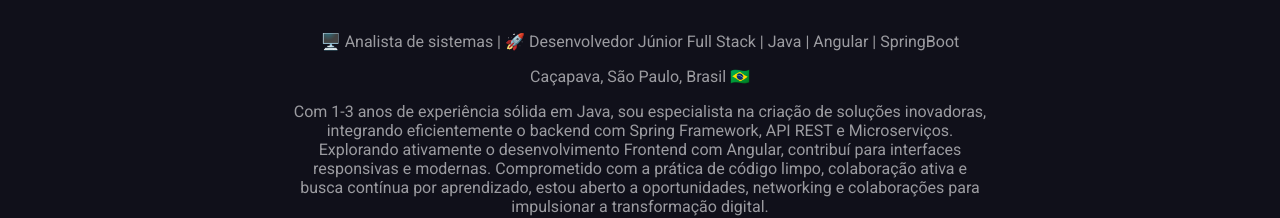
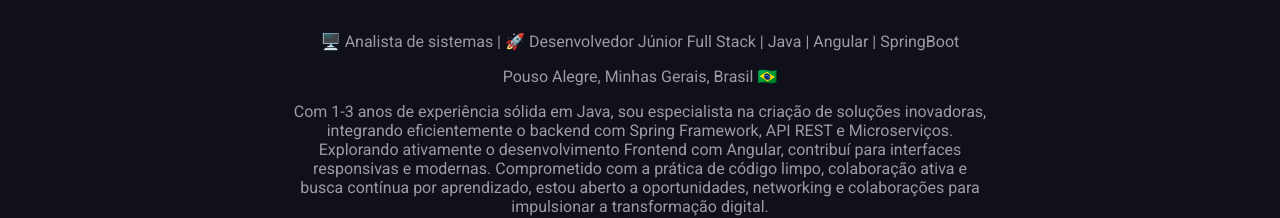
Before and after one commit to rfonseca985/page-portifolio, an Angular app: page / in a window 1280 px wide. Shown: the part 278-496 px from the top of the page. Built offline with nearby package versions, Linux system fonts and the light colour scheme.

Commit message:
Atualizar o header.component.html

```diff
--- a/src/app/modules/page/components/header/header.component.html
+++ b/src/app/modules/page/components/header/header.component.html
@@ -12,7 +12,7 @@
 <aside>
   <div class="container">
     <p> 🖥️ Analista de sistemas | 🚀 Desenvolvedor Júnior Full Stack | Java | Angular | SpringBoot </p>
-    <p>Caçapava, São Paulo, Brasil 🇧🇷</p>
+    <p>Pouso Alegre, Minhas Gerais, Brasil 🇧🇷</p>
     <p>Com 1-3 anos de experiência sólida em Java, sou especialista na criação de soluções inovadoras,
       integrando eficientemente o backend com Spring Framework, API REST e Microserviços.
       Explorando ativamente o desenvolvimento Frontend com Angular, contribuí para interfaces responsivas e modernas.
```
